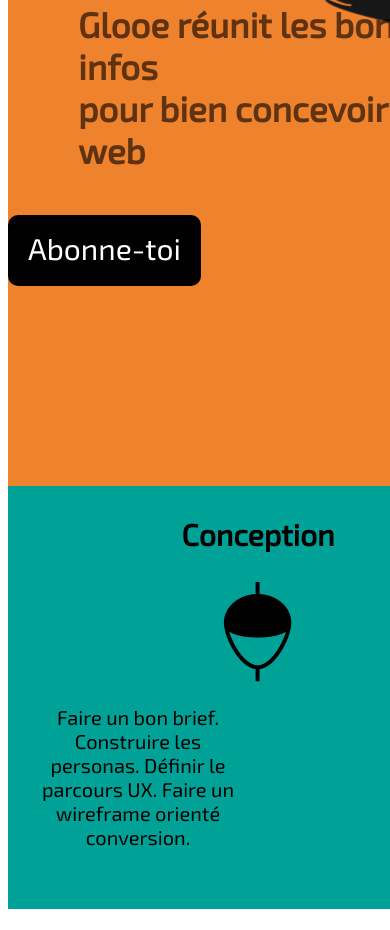
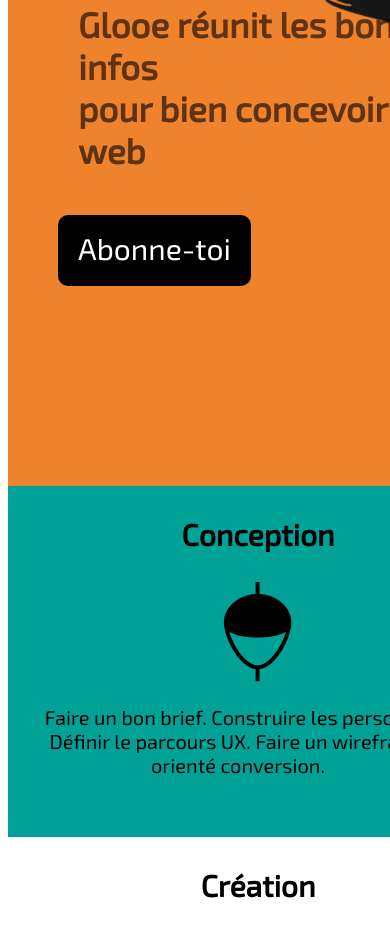
Before and after one commit to lauredi/glooe-projet, a plain HTML site: page index.html in a window 390 px wide. Shown: the part 654-1584 px from the top of the page. Drawn offline with Linux system fonts and the light colour scheme.

Commit message:
media queries réajustement

```diff
--- a/component/banner.css
+++ b/component/banner.css
@@ -58,7 +58,7 @@ a:hover{
 		font-size: 10px;
 	}
 	.banner a{
-		margin-left: 0px;
+	margin-left: 70px;
 	}
 }
 
@@ -73,6 +73,6 @@ a:hover{
 		font-size: 10px;
 	}
 	.banner a{
-		margin-left: 0px;
+	margin-left: 50px;;
 	}
 }
--- a/component/card-presentation.css
+++ b/component/card-presentation.css
@@ -69,6 +69,6 @@
         max-width: 500px;
     }
     .card-presentation-box p{
-        max-width: 200px;
+        max-width: 400px;
     }
 }
```
